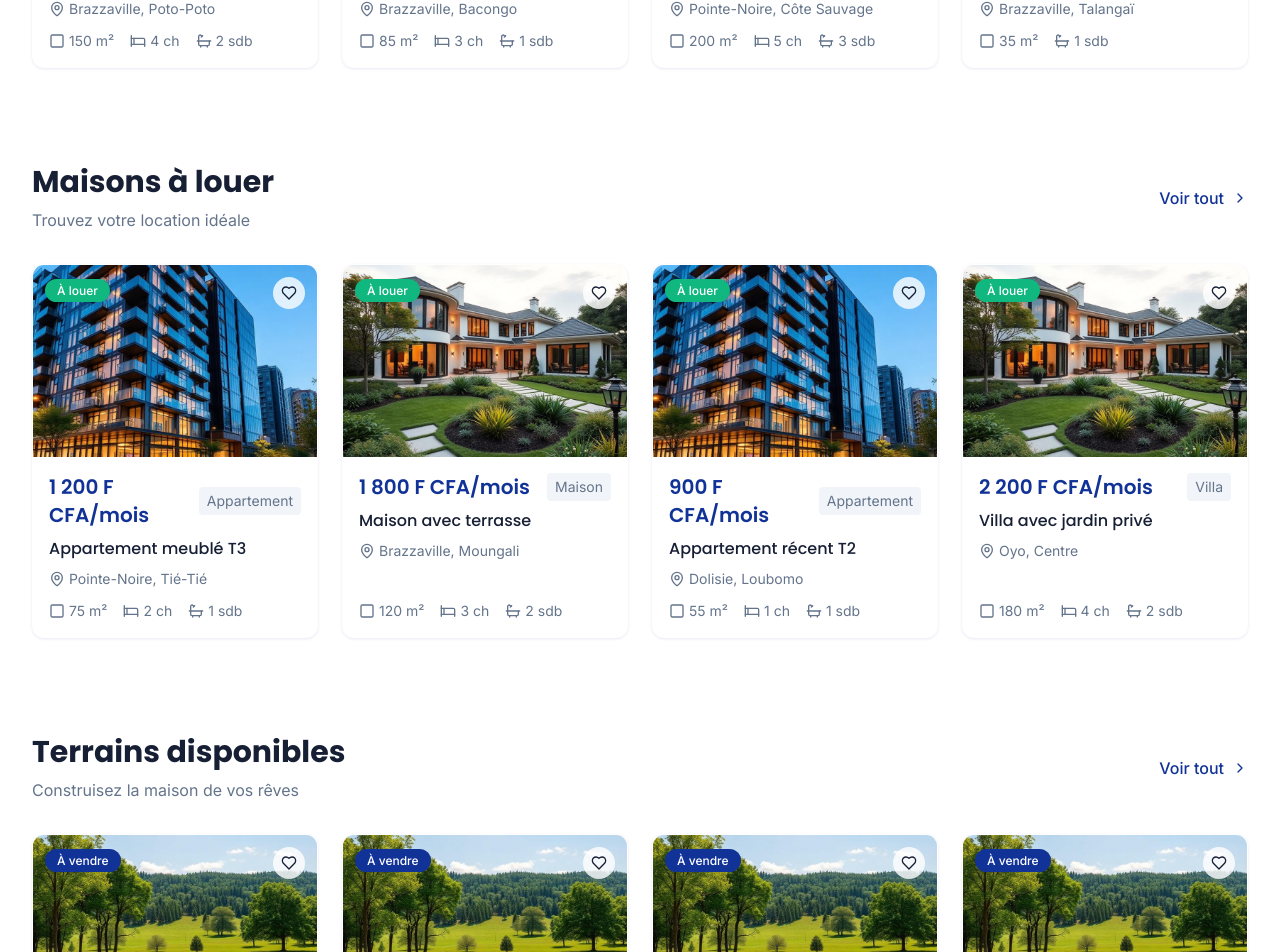
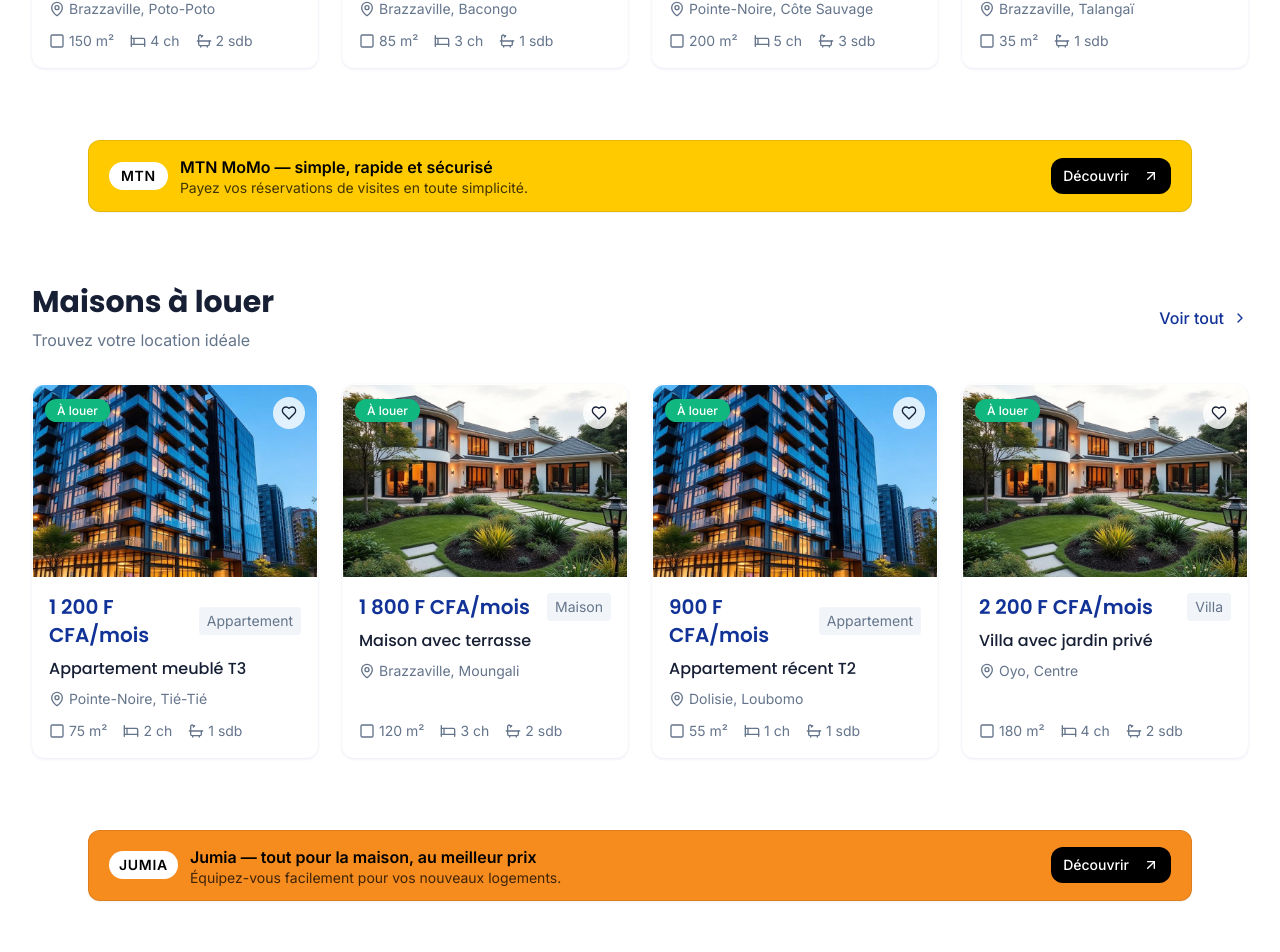
Before and after one commit to FrancoisBib/eimho-haus-connect, a React (Vite) app: page / in a window 1280 px wide. Shown: the part 995-1947 px from the top of the page. Built offline with nearby package versions, Linux system fonts and the light colour scheme.

Commit message:
Add some ads on the main page

```diff
--- /dev/null
+++ b/src/components/AdPopup.tsx
@@ -0,0 +1,119 @@
+import { Dialog, DialogContent } from "@/components/ui/dialog";
+import { Button } from "@/components/ui/button";
+import { ShieldCheck, Wifi, Wallet, ArrowUpRight, Sparkles } from "lucide-react";
+import { useMemo } from "react";
+
+type AdPopupProps = {
+  open: boolean;
+  onOpenChange: (open: boolean) => void;
+};
+
+const AdPopup = ({ open, onOpenChange }: AdPopupProps) => {
+  const offerUrl = useMemo(() => "https://www.mtn.com/", []);
+
+  const goToOffer = () => {
+    window.open(offerUrl, "_blank", "noopener,noreferrer");
+    onOpenChange(false);
+  };
+
+  return (
+    <Dialog open={open} onOpenChange={onOpenChange}>
+      <DialogContent className="max-w-none border-0 bg-transparent p-0 shadow-none">
+        <div className="w-[min(92vw,560px)] mx-auto">
+          <div className="relative rounded-3xl overflow-hidden bg-[#FFCB00] text-black ring-1 ring-black/10 shadow-2xl">
+            {/* Decorative sparkles */}
+            <div className="pointer-events-none absolute -right-8 -top-8 h-32 w-32 rounded-full bg-white/25 blur-2xl" />
+            <div className="pointer-events-none absolute -left-10 bottom-0 h-24 w-24 rounded-full bg-black/10 blur-xl" />
+
+            {/* Header */}
+            <div className="px-6 sm:px-7 pt-6 pb-16 sm:pb-20">
+              <div className="flex items-center justify-between">
+                <div className="inline-flex items-center gap-2">
+                  {/* MTN chip logo style */}
+                  <span className="inline-flex items-center justify-center rounded-full bg-white px-3 py-1 text-sm font-black tracking-wider">
+                    MTN
+                  </span>
+                  <span className="hidden sm:inline-flex items-center rounded-full bg-black/10 px-2.5 py-0.5 text-xs font-semibold">
+                    Sponsorisé
+                  </span>
+                </div>
+                <div className="grid place-items-center rounded-xl bg-black/10 text-black size-10 sm:size-12">
+                  <Sparkles className="h-5 w-5 sm:h-6 sm:w-6" />
+                </div>
+              </div>
+
+              <h3 className="mt-5 text-2xl leading-tight font-poppins font-extrabold sm:text-3xl">
+                Activez l’offre MTN et boostez votre expérience
+              </h3>
+              <p className="mt-2 text-sm sm:text-base/relaxed text-black/80">
+                Profitez d’avantages exclusifs: plus de visibilité, plus de contacts, plus de simplicité avec MTN.
+              </p>
+            </div>
+
+            {/* Body card */}
+            <div className="relative -mt-12 sm:-mt-16 px-4 sm:px-6 pb-6 sm:pb-7">
+              <div className="rounded-2xl border border-black/10 bg-white/60 backdrop-blur-md p-4 sm:p-5">
+                {/* Feature grid */}
+                <div className="grid grid-cols-1 sm:grid-cols-3 gap-4">
+                  <div className="flex items-start gap-3">
+                    <div className="mt-1 rounded-md bg-black/10 text-black p-2">
+                      <Wifi className="h-4 w-4" />
+                    </div>
+                    <div className="min-w-0">
+                      <div className="font-semibold">Connexion rapide</div>
+                      <p className="text-sm text-black/70">Restez joignable et accélérez vos échanges.</p>
+                    </div>
+                  </div>
+
+                  <div className="flex items-start gap-3">
+                    <div className="mt-1 rounded-md bg-black/10 text-black p-2">
+                      <ShieldCheck className="h-4 w-4" />
+                    </div>
+                    <div className="min-w-0">
+                      <div className="font-semibold">Fiable et sécurisé</div>
+                      <p className="text-sm text-black/70">Un réseau solide pour vos démarches.</p>
+                    </div>
+                  </div>
+
+                  <div className="flex items-start gap-3">
+                    <div className="mt-1 rounded-md bg-black/10 text-black p-2">
+                      <Wallet className="h-4 w-4" />
+                    </div>
+                    <div className="min-w-0">
+                      <div className="font-semibold">Paiements faciles</div>
+                      <p className="text-sm text-black/70">Simplifiez vos transactions avec MTN MoMo.</p>
+                    </div>
+                  </div>
+                </div>
+
+                {/* CTA zone */}
+                <div className="mt-5 flex flex-col sm:flex-row gap-3">
+                  <Button
+                    aria-label="Activer l’offre MTN"
+                    className="group relative flex-1 rounded-xl bg-black text-white shadow-lg transition-transform duration-200 hover:scale-[1.02] active:scale-[0.99]"
+                    onClick={goToOffer}
+                  >
+                    <span className="mr-2">Activer l’offre MTN</span>
+                    <ArrowUpRight className="h-4 w-4 transition-transform group-hover:translate-x-0.5 group-hover:-translate-y-0.5" />
+                  </Button>
+
+                  <Button
+                    variant="outline"
+                    className="flex-1 rounded-xl border-black/20 bg-white/70 text-black hover:bg-white"
+                    onClick={() => onOpenChange(false)}
+                  >
+                    Plus tard
+                  </Button>
+                </div>
+
+                <p className="mt-3 text-center text-[11px] uppercase tracking-wider text-black/60">Publicité · MTN</p>
+              </div>
+            </div>
+          </div>
+        </div>
+      </DialogContent>
+    </Dialog>
+  );
+};
+
+export default AdPopup;
--- /dev/null
+++ b/src/components/JumiaInlineAd.tsx
@@ -0,0 +1,50 @@
+import { Button } from "@/components/ui/button";
+import { ArrowUpRight } from "lucide-react";
+
+type JumiaInlineAdProps = {
+  className?: string;
+};
+
+const JumiaInlineAd = ({ className = "" }: JumiaInlineAdProps) => {
+  const goToOffer = () => {
+    window.open("https://www.jumia.com/", "_blank", "noopener,noreferrer");
+  };
+
+  return (
+    <section className={`my-6 ${className}`}>
+      <div className="max-w-6xl mx-auto px-4 sm:px-6">
+        <div className="w-full flex flex-col sm:flex-row items-center sm:items-center justify-between gap-3 sm:gap-4 rounded-xl overflow-hidden border border-black/10 bg-[#F68B1E] text-black px-3.5 py-2.5 sm:px-5 sm:py-3.5 shadow-sm">
+          {/* Left: Jumia badge and text */}
+          <div className="flex items-start sm:items-center gap-3 min-w-0 w-full sm:w-auto">
+            <span className="inline-flex items-center justify-center rounded-full bg-white px-2.5 py-1 text-xs sm:text-sm font-extrabold tracking-wider shrink-0">
+              JUMIA
+            </span>
+            <div className="min-w-0">
+              <div className="text-sm sm:text-base font-semibold leading-tight break-words whitespace-normal sm:whitespace-nowrap sm:truncate">
+                Jumia — tout pour la maison, au meilleur prix
+              </div>
+              <p className="hidden sm:block text-sm text-black/75 leading-tight">
+                Équipez-vous facilement pour vos nouveaux logements.
+              </p>
+            </div>
+          </div>
+
+          {/* Right: CTA */}
+          <div className="flex items-center gap-2 w-full sm:w-auto">
+            <Button
+              aria-label="Découvrir Jumia"
+              size="sm"
+              className="h-8 sm:h-9 w-full sm:w-auto rounded-lg bg-black text-white hover:bg-black/90"
+              onClick={goToOffer}
+            >
+              <span className="mr-1.5">Découvrir</span>
+              <ArrowUpRight className="h-4 w-4" />
+            </Button>
+          </div>
+        </div>
+      </div>
+    </section>
+  );
+};
+
+export default JumiaInlineAd;
--- /dev/null
+++ b/src/components/MtnInlineAd.tsx
@@ -0,0 +1,50 @@
+import { Button } from "@/components/ui/button";
+import { ArrowUpRight } from "lucide-react";
+
+type MtnInlineAdProps = {
+  className?: string;
+};
+
+const MtnInlineAd = ({ className = "" }: MtnInlineAdProps) => {
+  const goToOffer = () => {
+    window.open("https://www.mtn.com/", "_blank", "noopener,noreferrer");
+  };
+
+  return (
+    <section className={`my-6 ${className}`}>
+      <div className="max-w-6xl mx-auto px-4 sm:px-6">
+        <div className="flex flex-col sm:flex-row items-center justify-between gap-3 rounded-xl overflow-hidden border border-black/10 bg-[#FFCB00] text-black px-4 py-3 sm:px-5 sm:py-3.5 shadow-sm">
+          {/* Left: MTN badge and text */}
+          <div className="flex items-start sm:items-center gap-3 min-w-0 w-full">
+            <span className="inline-flex items-center justify-center rounded-full bg-white px-3 py-1 text-xs sm:text-sm font-black tracking-wider shrink-0">
+              MTN
+            </span>
+            <div className="min-w-0">
+              <div className="text-sm sm:text-base font-semibold leading-tight break-words whitespace-normal sm:whitespace-nowrap sm:truncate">
+                MTN MoMo — simple, rapide et sécurisé
+              </div>
+              <p className="hidden sm:block text-sm text-black/75 leading-tight">
+                Payez vos réservations de visites en toute simplicité.
+              </p>
+            </div>
+          </div>
+
+          {/* Right: CTA */}
+          <div className="flex items-center gap-2 w-full sm:w-auto shrink-0">
+            <Button
+              aria-label="Découvrir l’offre MTN"
+              size="sm"
+              className="h-8 sm:h-9 w-full sm:w-auto rounded-lg bg-black text-white hover:bg-black/90"
+              onClick={goToOffer}
+            >
+              <span className="mr-1.5">Découvrir</span>
+              <ArrowUpRight className="h-4 w-4" />
+            </Button>
+          </div>
+        </div>
+      </div>
+    </section>
+  );
+};
+
+export default MtnInlineAd;
--- a/src/pages/Index.tsx
+++ b/src/pages/Index.tsx
@@ -4,6 +4,8 @@ import PropertySection from "@/components/PropertySection";
 import AdBanner from "@/components/AdBanner";
 import ChatBot from "@/components/ChatBot";
 import Footer from "@/components/Footer";
+import MtnInlineAd from "@/components/MtnInlineAd";
+import JumiaInlineAd from "@/components/JumiaInlineAd";
 
 import { getSections } from "@/data/properties";
 
@@ -38,11 +40,15 @@ const Index = () => {
         properties={housesForSale}
       />
 
+      <MtnInlineAd />
+
       <PropertySection
         title="Maisons à louer"
         subtitle="Trouvez votre location idéale"
         properties={housesForRent}
       />
+
+      <JumiaInlineAd />
 
 
       <PropertySection
--- a/src/pages/PropertyDetails.tsx
+++ b/src/pages/PropertyDetails.tsx
@@ -101,6 +101,7 @@ const PropertyDetails = () => {
   useEffect(() => {
     window.scrollTo({ top: 0, behavior: "smooth" });
   }, []);
+
 
   const toggleFavorite = () => {
     try {
```
